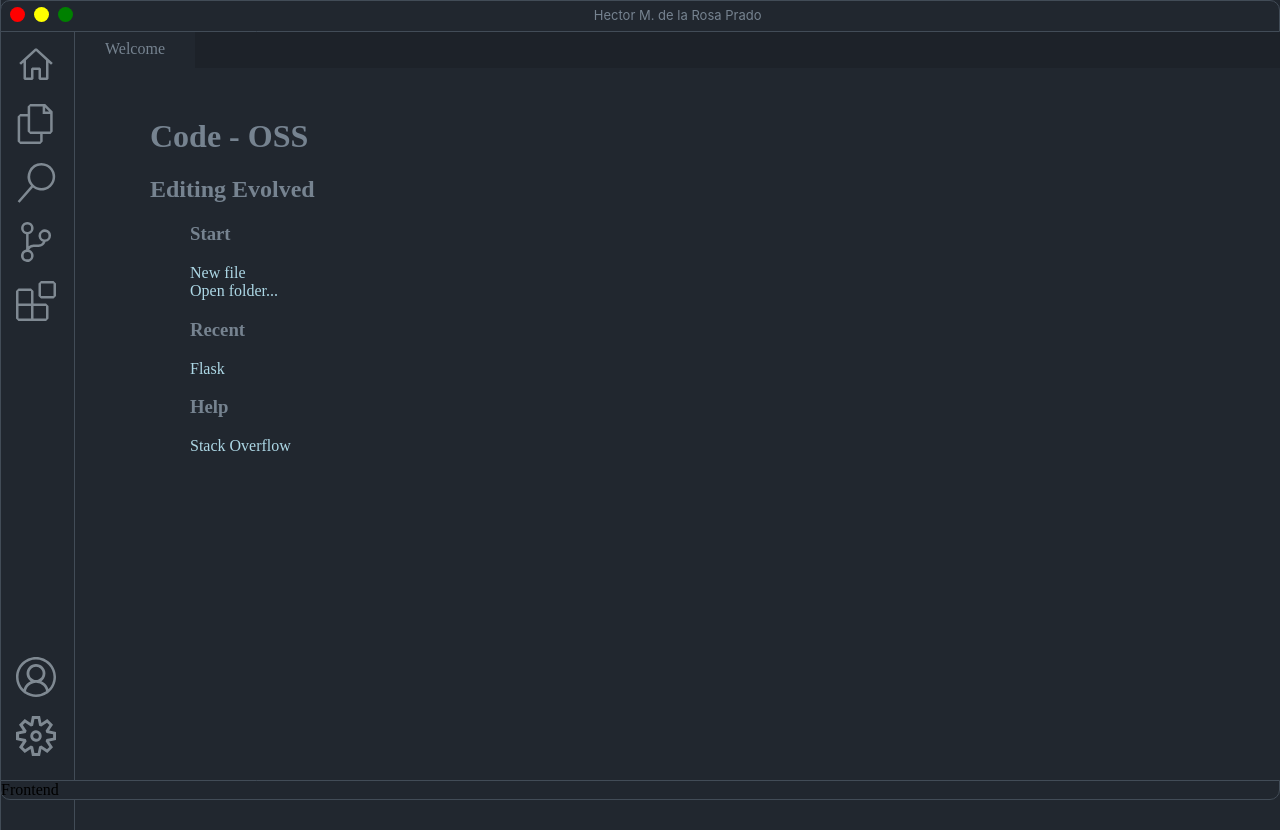
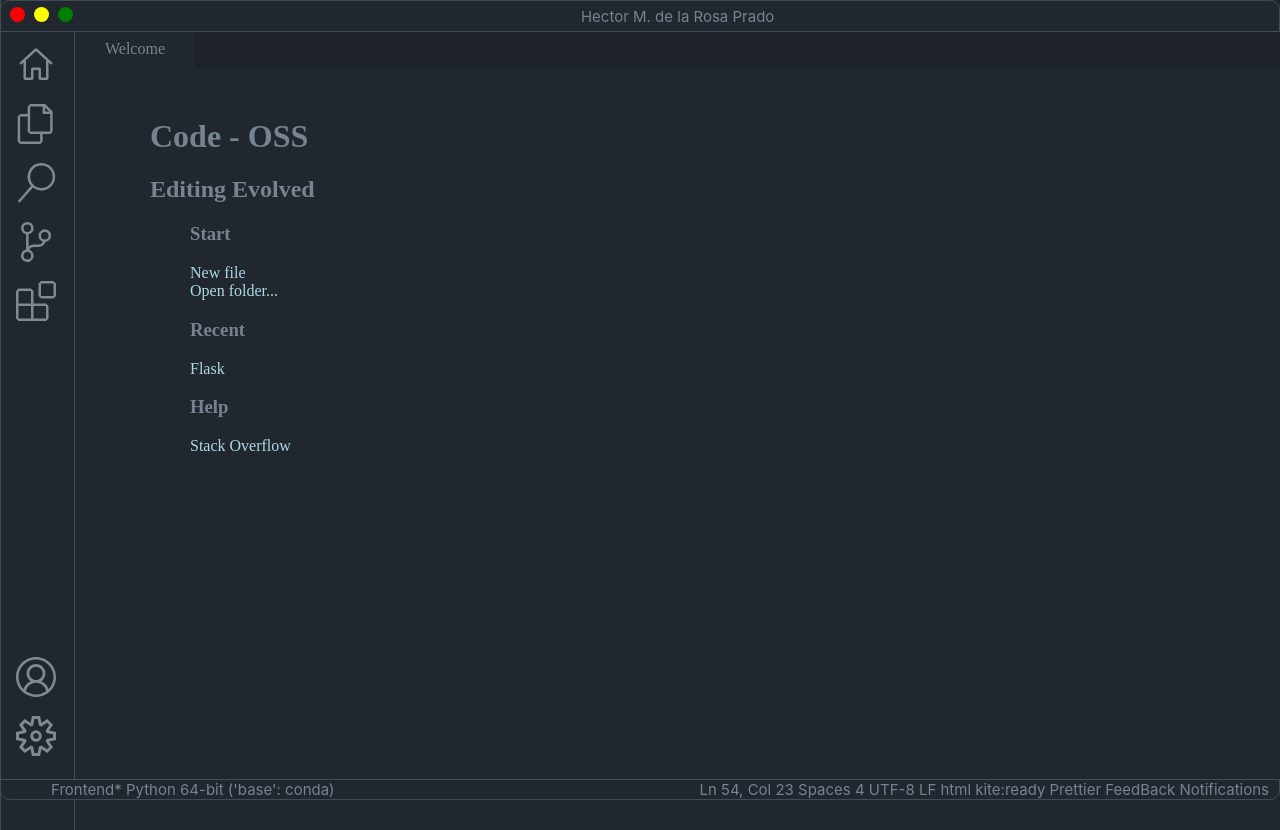
Before and after one commit to hoftherose/CVPage, a Flask app: page / in a window 1280 px wide; the page is wider, and only the part inside the window is pictured. Run offline with Flask 2, Linux system fonts and the light colour scheme.

Commit message:
Temporary Bottom Sidebar

```diff
--- a/Frontend/css/frame.css
+++ b/Frontend/css/frame.css
@@ -7,6 +7,12 @@ body {
     light separater lines
     background-color: rgb(66, 76, 87);
     */
+}
+
+.system-text {
+    color: rgb(118, 131, 144);
+    font-size: 15px;
+    font-family:-apple-system, BlinkMacSystemFont, 'Segoe UI', Roboto, Oxygen, Ubuntu, Cantarell, 'Open Sans', 'Helvetica Neue', sans-serif
 }
 
 .side-bars {
@@ -54,9 +60,6 @@ body {
     width: 100%;
     margin-top: 6px;
     text-align: center;
-    color: rgb(118, 131, 144);
-    font-size: small;
-    font-family:-apple-system, BlinkMacSystemFont, 'Segoe UI', Roboto, Oxygen, Ubuntu, Cantarell, 'Open Sans', 'Helvetica Neue', sans-serif
 }
 
 .left-bar {
@@ -89,7 +92,17 @@ body {
 }
 
 .bottom-bar {
+    display: inline-flex;
     bottom: 0px;
     border-bottom-left-radius: 10px;
     border-bottom-right-radius: 10px;
 }
+
+.bottom-left-side {
+    padding-left: 50px;
+}
+
+.bottom-right-side {
+    position: absolute;
+    right: 10px;
+}
--- a/Frontend/templates/main/frame.html
+++ b/Frontend/templates/main/frame.html
@@ -11,7 +11,7 @@
             <div class="btn" style="background-color:yellow;"><a>–</a></div>
             <div class="btn" style="background-color:green;"><a>&#x2921;</a></div>
         </div>
-        <div class="app-title">
+        <div class="app-title system-text">
             {% if page is defined %}
                 {{ page.get('title') }}
             {% else %}
@@ -46,7 +46,21 @@
             </a>
         </div>
     </div>
-    <div class="bottom-bar side-bars">
-        Frontend
+    <div class="bottom-bar side-bars system-text">
+        <div class="bottom-left-side">
+            Frontend*
+            Python 64-bit ('base': conda)
+        </div>
+        <div class="bottom-right-side">
+            Ln 54, Col 23
+            Spaces 4
+            UTF-8
+            LF
+            html
+            kite:ready
+            Prettier
+            FeedBack
+            Notifications
+        </div>
     </div>
 {% endblock %}
```
